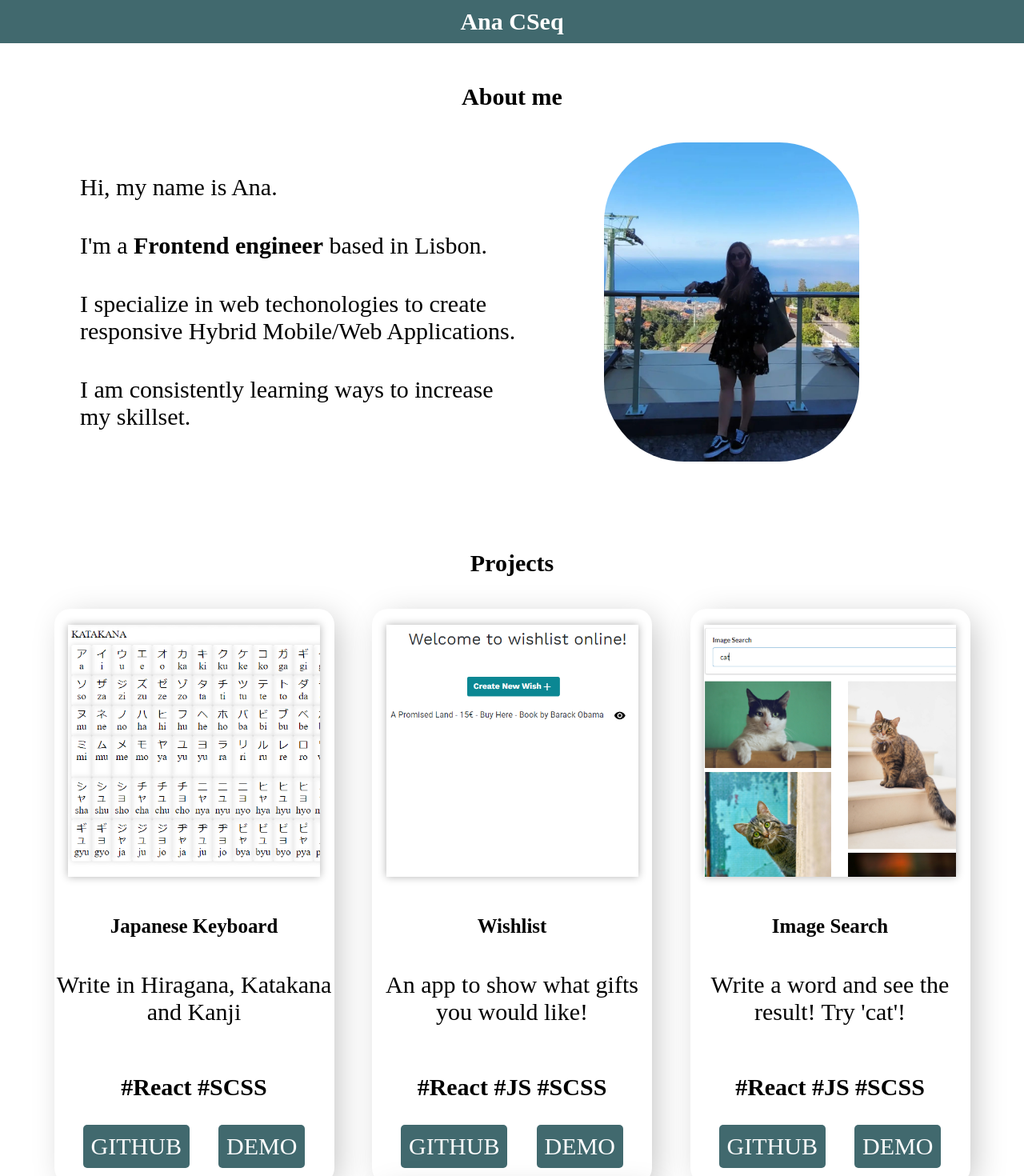
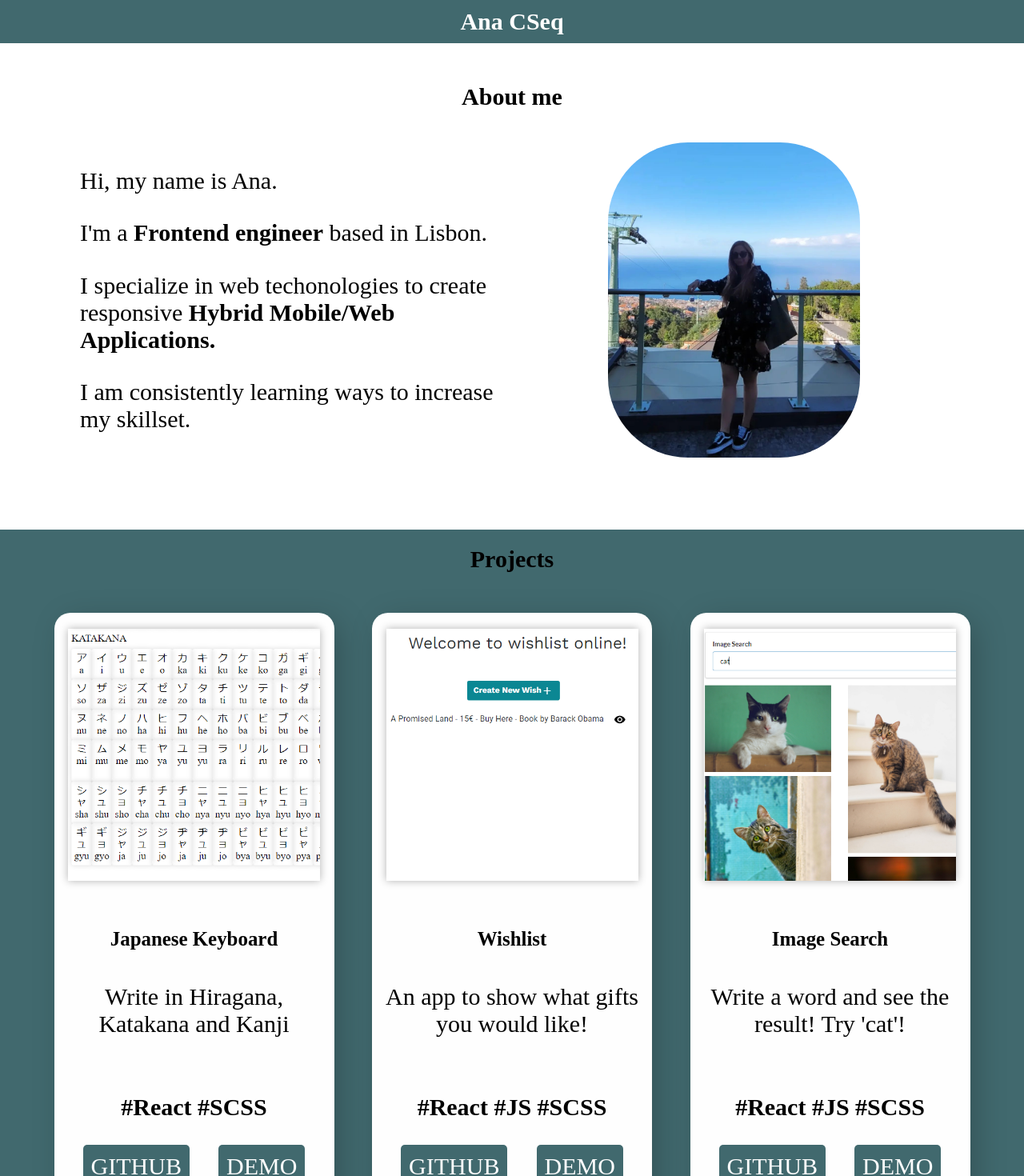
Before and after one commit to acoss22/portfolioreactts, a React (Create React App) app in the folder portfolioreact/: page / in a window 1280 px wide. Shown: the top 1470 px of the page at 80% size. Built offline with nearby package versions, Linux system fonts and the light colour scheme.

Commit message:
style: add background color

```diff
--- a/portfolioreact/src/components/LandingPage/LandingPageComponent.tsx
+++ b/portfolioreact/src/components/LandingPage/LandingPageComponent.tsx
@@ -15,8 +15,8 @@ const LandingPageComponent = (): any => {
             <div> Hi, my name is Ana. </div>
             <div> I'm a <span className={styles.bold}>Frontend engineer</span> based in Lisbon.</div>
             <div>
-              I specialize in web techonologies to create responsive Hybrid
-              Mobile/Web Applications.
+              I specialize in web techonologies to create responsive
+              <span className={styles.bold}> Hybrid Mobile/Web Applications.</span>
             </div>
             <div>I am consistently learning ways to increase my skillset.</div>
           </div>
--- a/portfolioreact/src/components/LandingPage/landingpage.module.scss
+++ b/portfolioreact/src/components/LandingPage/landingpage.module.scss
@@ -10,6 +10,7 @@
 
   .projects {
     padding: 2rem;
+    background-color: $color-dark-green;
   }
 
   .skillset {
--- a/portfolioreact/src/global/ui-components/genericCard/genericcard.module.scss
+++ b/portfolioreact/src/global/ui-components/genericCard/genericcard.module.scss
@@ -2,6 +2,9 @@
 
 .card {
   height: 100%;
+  margin: 1rem 0;
+  background-color: $color-white;
+  border-radius: 2rem;
 
   .project {
     border-radius: 2rem;
@@ -15,8 +18,7 @@
     height: 100%;
 
     .cardBody{
-
-
+      padding:1rem;
     }
 
     .marginRight {
@@ -27,8 +29,6 @@
       font-weight: 600;
     }
 
-    .description {
-    }
 
     .tagList {
       display: flex;
```
